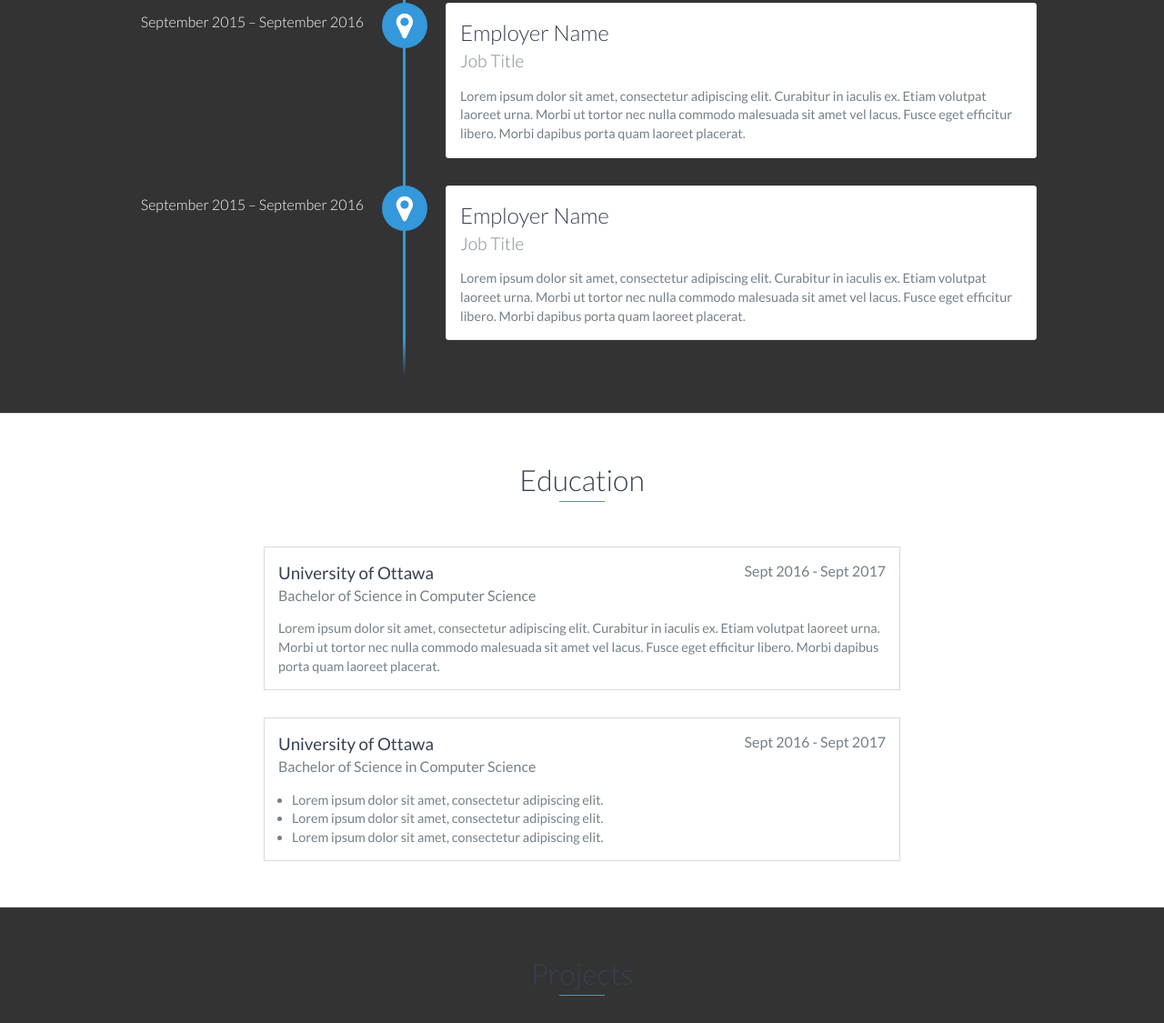
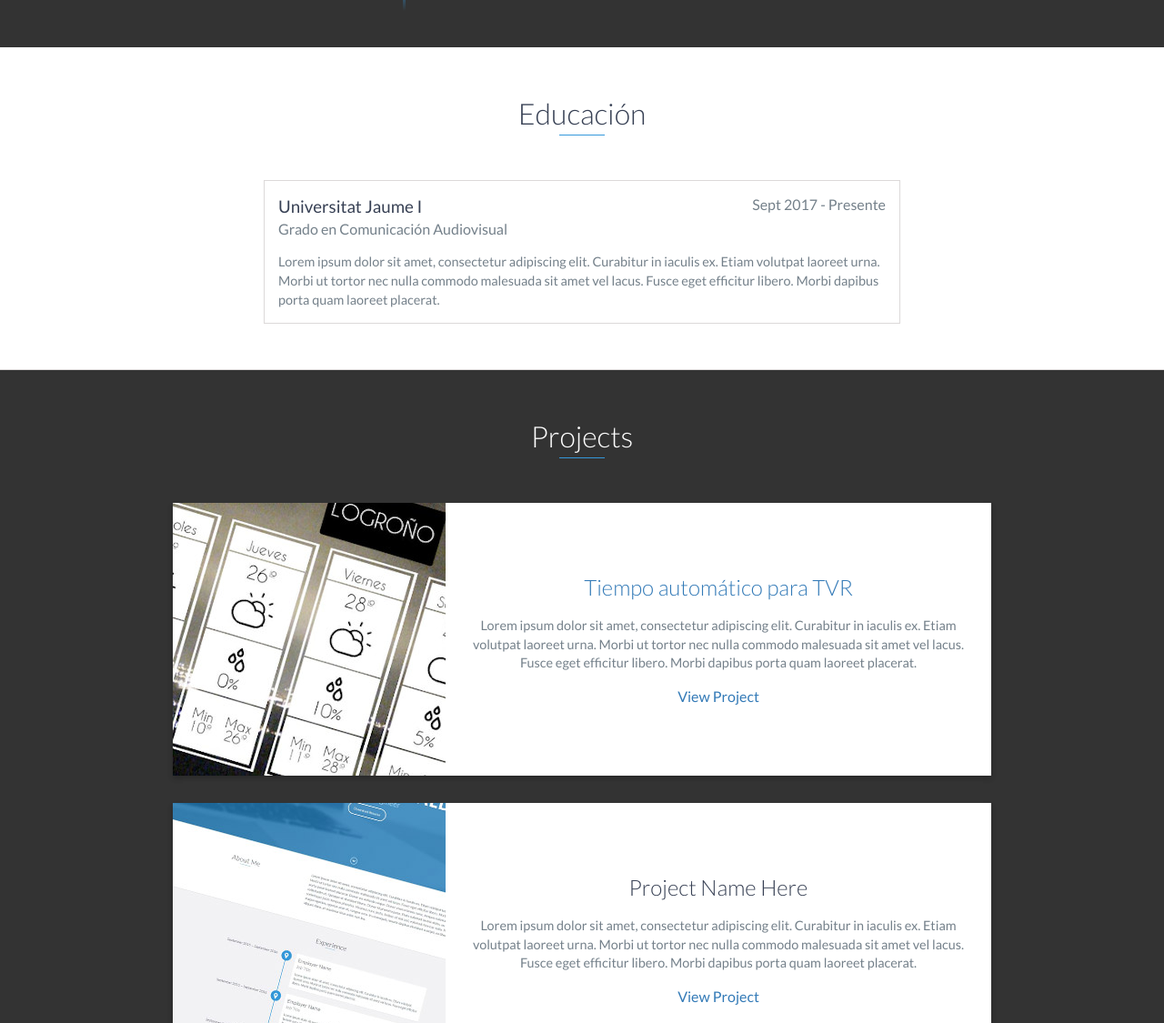
Before and after one commit to Nekuake/Nekuake.github.io, a website: page index.html in a window 1280 px wide. Shown: the part 1513-2638 px from the top of the page at 91% size. Drawn offline with nearby package versions, Linux system fonts and the light colour scheme.

Commit message:
CSS changes (again)

```diff
--- a/css/styles.css
+++ b/css/styles.css
@@ -284,7 +284,7 @@ footer{
 	margin:0 auto;
 	width:35px;
 	height:35px;
-	border-radius:50%;
+	border-radius:0%;
 	border:3px solid #a0cfee;
 	text-align:center
 }
@@ -306,7 +306,7 @@ footer{
 }
 #about{
 	padding:75px 15px;
-	border-bottom:1px solid #dcd9d9;
+
 	background:rgba(0,0,0,1)
 }
 #about h2{
@@ -320,8 +320,8 @@ footer{
 #experience{
 	padding:50px 15px;
 	text-align:center;
-	border-bottom:1px solid #dcd9d9
 }
+
 #experience h2{
 	color:#00aaff;
 	font-size:52px
@@ -456,7 +456,7 @@ footer{
 	text-align:center
 }
 #projects h2{
-	color:#374054;
+	color:#fff;
 	margin-bottom:50px
 }
 .project{
@@ -465,7 +465,7 @@ footer{
 	margin:0 auto 30px auto;
 	overflow:hidden;
 	background:#fff;
-	border-radius:4px
+	border-radius:0px
 }
 .project-image{
 	float:left
--- a/index.html
+++ b/index.html
@@ -5,7 +5,7 @@
     <meta charset="utf-8">
     <meta http-equiv="X-UA-Compatible" content="IE=edge">
     <meta name="viewport" content="width=device-width, initial-scale=1">
-    <title>Portfolio de Alejandro Hurtado</title>
+    <title>Alejandro Hurtado - Portfolio</title>
 	<link rel="shortcut icon" href="favicon.ico" type="image/x-icon">
 	<link rel="icon" href="favicon.ico" type="image/x-icon">
     <link href="https://fonts.googleapis.com/css?family=Lato:300,400,700,900" rel="stylesheet">
@@ -93,52 +93,20 @@
                 </p>
             </div>
 
-            <div data-date="September 2015 – September 2016">
-                <h3>Employer Name</h3>
-                <h4>Job Title</h4>
-                <p>
-                    Lorem ipsum dolor sit amet, consectetur adipiscing elit. Curabitur in iaculis ex. Etiam volutpat laoreet urna. Morbi ut tortor nec nulla commodo malesuada sit amet vel lacus. Fusce eget efficitur libero. Morbi dapibus porta quam laoreet placerat.
-                </p>
-            </div>
 
-            <div data-date="September 2015 – September 2016">
-                <h3>Employer Name</h3>
-                <h4>Job Title</h4>
-                <p>
-                    Lorem ipsum dolor sit amet, consectetur adipiscing elit. Curabitur in iaculis ex. Etiam volutpat laoreet urna. Morbi ut tortor nec nulla commodo malesuada sit amet vel lacus. Fusce eget efficitur libero. Morbi dapibus porta quam laoreet placerat.
-                </p>
-            </div>
         </div>
     </div>
     <!-- End #experience -->
 
     <div id="education">
-        <h2 class="heading">Education</h2>
+        <h2 class="heading">Educación</h2>
         <div class="education-block">
-            <h3>University of Ottawa</h3>
-            <span class="education-date">Sept 2016 - Sept 2017</span>
-            <h4>Bachelor of Science in Computer Science</h4>
+            <h3>Universitat Jaume I</h3>
+            <span class="education-date">Sept 2017 - Presente</span>
+            <h4>Grado en Comunicación Audiovisual</h4>
             <p>
                 Lorem ipsum dolor sit amet, consectetur adipiscing elit. Curabitur in iaculis ex. Etiam volutpat laoreet urna. Morbi ut tortor nec nulla commodo malesuada sit amet vel lacus. Fusce eget efficitur libero. Morbi dapibus porta quam laoreet placerat.
             </p>
-        </div>
-        <!-- End .education-block -->
-
-        <div class="education-block">
-            <h3>University of Ottawa</h3>
-            <span class="education-date">Sept 2016 - Sept 2017</span>
-            <h4>Bachelor of Science in Computer Science</h4>
-            <ul>
-                <li>
-                    Lorem ipsum dolor sit amet, consectetur adipiscing elit.
-                </li>
-                <li>
-                    Lorem ipsum dolor sit amet, consectetur adipiscing elit.
-                </li>
-                <li>
-                    Lorem ipsum dolor sit amet, consectetur adipiscing elit.
-                </li>
-            </ul>
         </div>
         <!-- End .education-block -->
     </div>
@@ -150,11 +118,11 @@
             <div class="row">
                 <div class="project shadow-large">
                     <div class="project-image">
-                        <img src="images/project.jpg" />
+                        <img src="images/tiempo.jpg" />
                     </div>
                     <!-- End .project-image -->
                     <div class="project-info">
-                        <h3>Project Name Here</h3>
+                        <h3><a href="https://github.com/Nekuake/Tiempo-Aemet-TVR">Tiempo automático para TVR</a></h3>
                         <p>
                             Lorem ipsum dolor sit amet, consectetur adipiscing elit. Curabitur in iaculis ex. Etiam volutpat laoreet urna. Morbi ut tortor nec nulla commodo malesuada sit amet vel lacus. Fusce eget efficitur libero. Morbi dapibus porta quam laoreet placerat.
                         </p>
```
Also changed, not shown: favicon.ico, images/tiempo.jpg (added).
